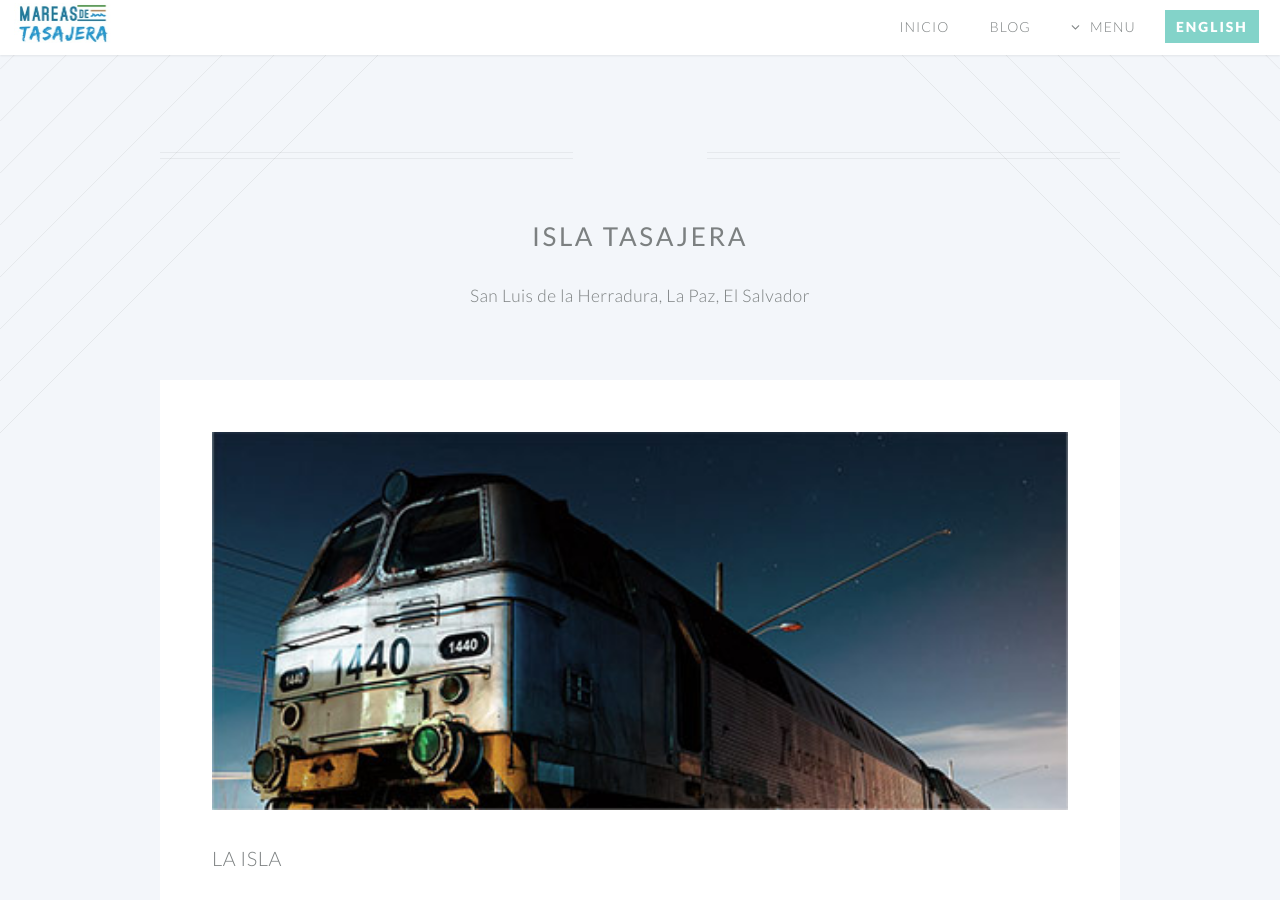
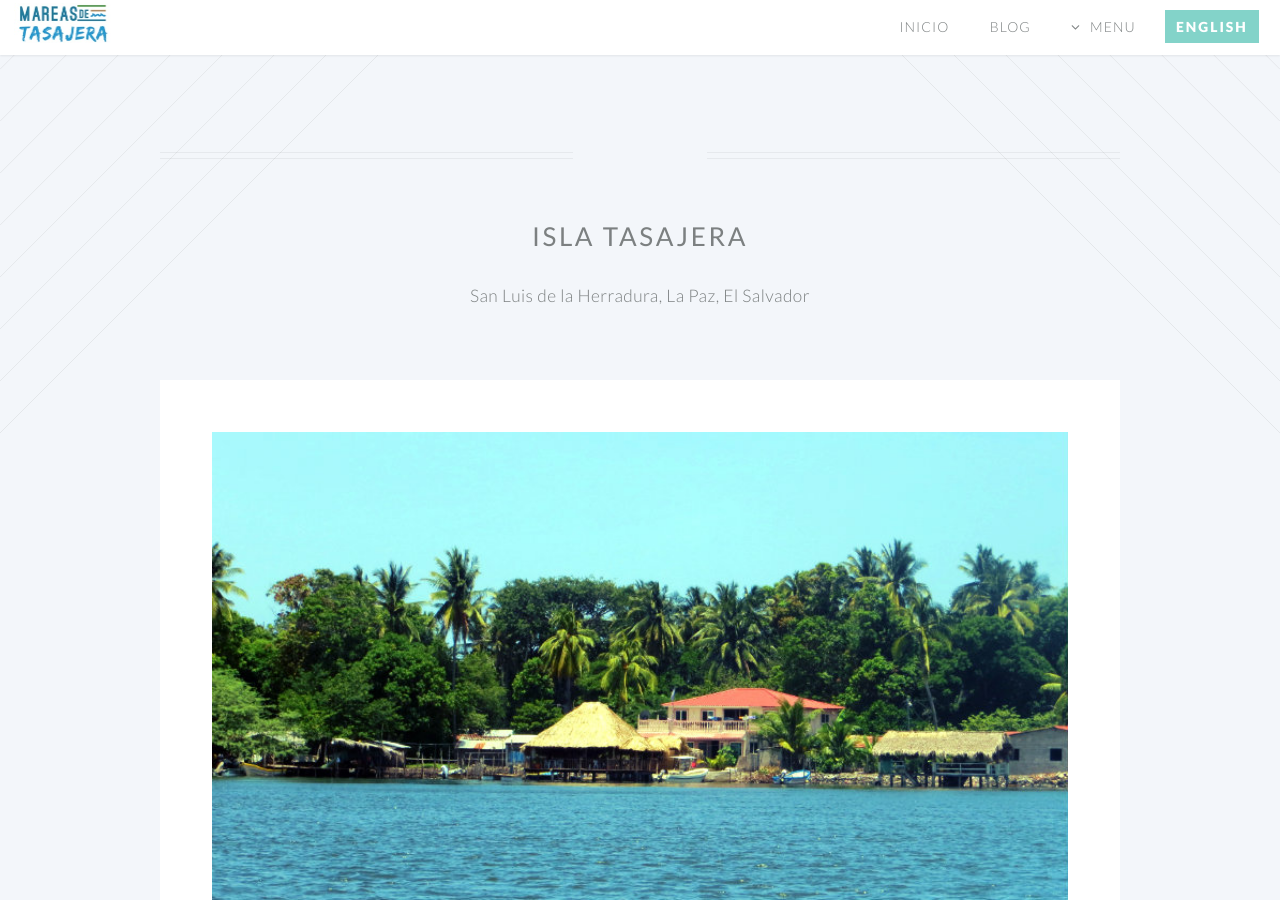
Before and after one commit to danteo90/danteo90.github.io, a Jekyll site: the page built from la-isla.html, in a window 1280 px wide and 900 px high. Built offline with Jekyll 4.4.1, drawn with Linux system fonts in a browser that asks for light colours.

Commit message:
Update la-isla.html

```diff
--- a/la-isla.html
+++ b/la-isla.html
@@ -17,7 +17,7 @@ layout: default
 						<!-- Content -->
 							<div class="content">
 								<section>
-									<a href="#" class="image featured"><img src="images/pic04.jpg" alt="" /></a>
+									<a href="#" class="image featured"><img src="images/isla.jpg" alt="" /></a>
 									<header>
 										<h3>La Isla</h3>
 									</header>
```
